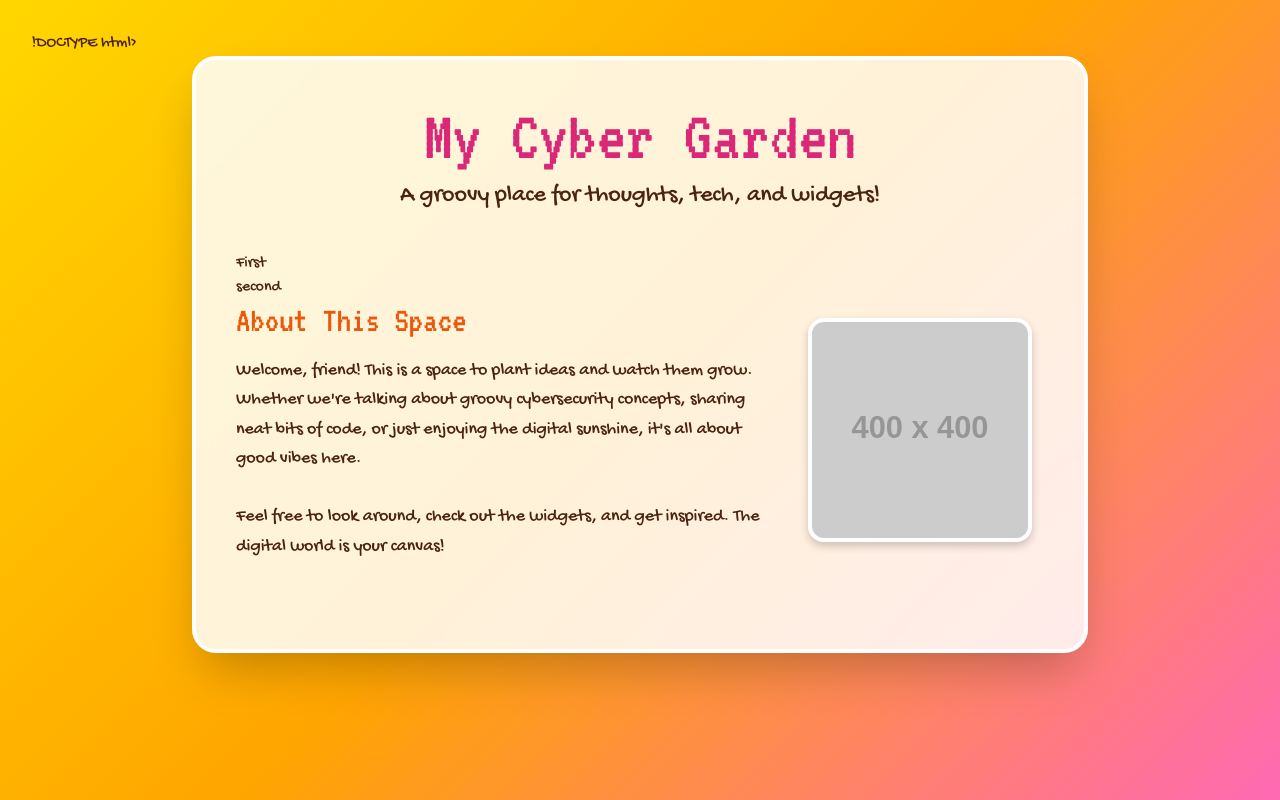
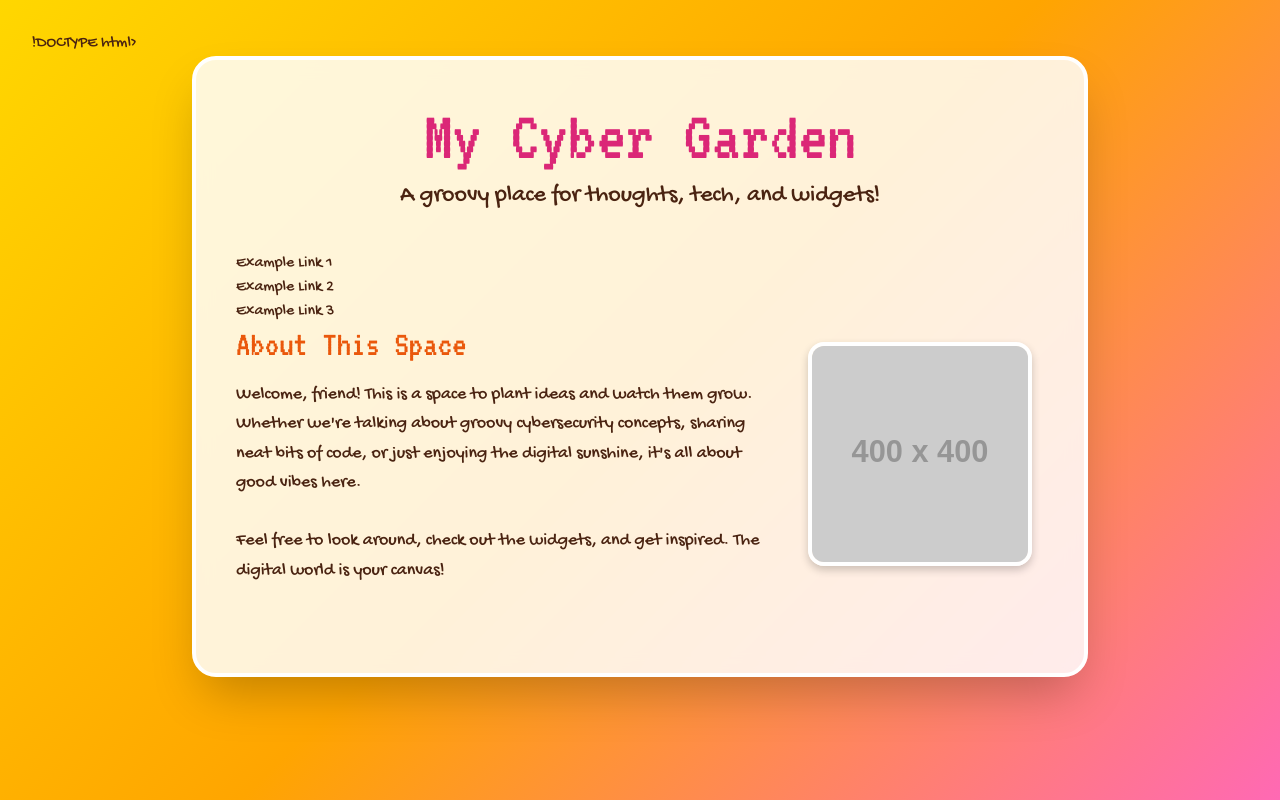
Before and after one commit to birdymcbird247/GenCyber, a plain HTML site: page index.html in a window 1280 px wide. Drawn offline with nearby package versions, Linux system fonts and the light colour scheme; placeholder pictures from the web are drawn by us.

Commit message:
Update index.html

```diff
--- a/index.html
+++ b/index.html
@@ -75,11 +75,12 @@
         </header>
 
         <ul>
-            <li>
-                First
-                <li>
-                    second
-                </li>
+
+  <li><a href="https://www.example.com">Example Link 1</a></li>
+  <li><a href="https://www.anotherexample.com">Example Link 2</a></li>
+  <li><a href="https://www.yetanother.com">Example Link 3</a></li>
+</ul>
+
             </li>
         </ul>
 
```
